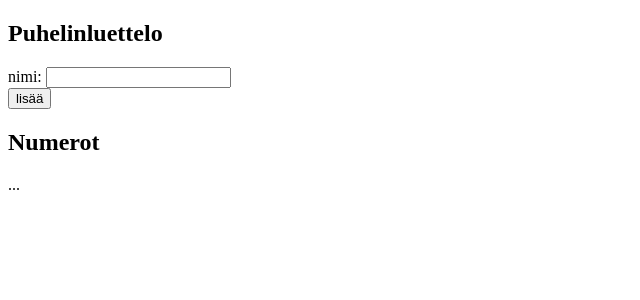
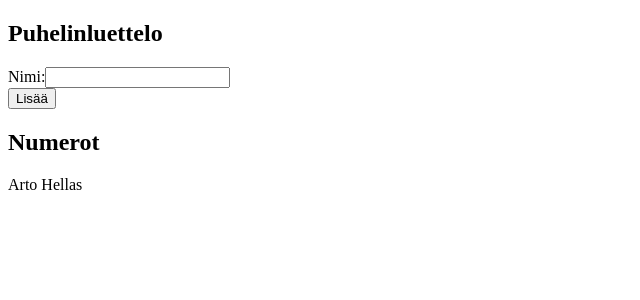
Before and after one commit to Eepa/full-stack-websovelluskehitys, a React (Create React App) app in the folder part2/exercises/phone-book/: page / in a window 1280 px wide. Shown: the top 300 px of the page, without its empty margins (0-640 px from the left). Built offline with nearby package versions, Linux system fonts and the light colour scheme.

Commit message:
Exercise 2.6 done

```diff
--- a/part2/exercises/phone-book/src/App.js
+++ b/part2/exercises/phone-book/src/App.js
@@ -1,4 +1,11 @@
 import React from 'react';
+
+
+const Person = ({person}) => {
+    return(
+        <div>{person.name}</div>
+    )
+};
 
 class App extends React.Component {
     constructor(props) {
@@ -11,20 +18,45 @@ class App extends React.Component {
         }
     }
 
+    addNewPerson = (event) => {
+        event.preventDefault();
+        const newPerson = {
+            name: this.state.newName
+        };
+
+        const persons = this.state.persons.concat(newPerson);
+        this.setState({
+            persons,
+            newName: ''
+        })
+    };
+
+    handleNameChange = (event) => {
+        this.setState({
+            newName: event.target.value
+        });
+    };
+
     render() {
         return (
             <div>
                 <h2>Puhelinluettelo</h2>
-                <form>
+                <form onSubmit={this.addNewPerson}>
                     <div>
-                        nimi: <input />
+                        Nimi:
+                        <input value={this.state.newName}
+                        onChange={this.handleNameChange}/>
                     </div>
                     <div>
-                        <button type="submit">lisää</button>
+                        <button type="submit">Lisää</button>
                     </div>
                 </form>
+
+
                 <h2>Numerot</h2>
-                ...
+
+                {this.state.persons.map(person => <Person key={person.name} person={person} />)}
+
             </div>
         )
     }
```
